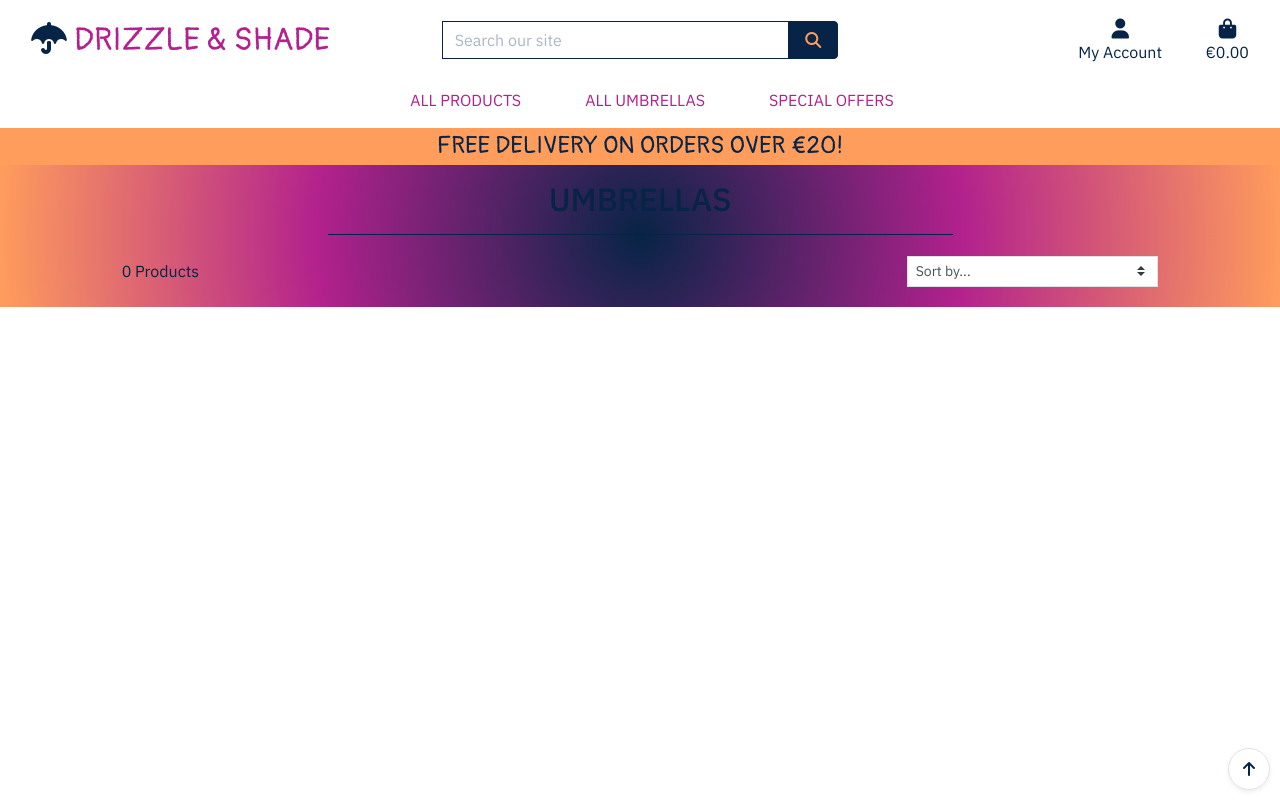
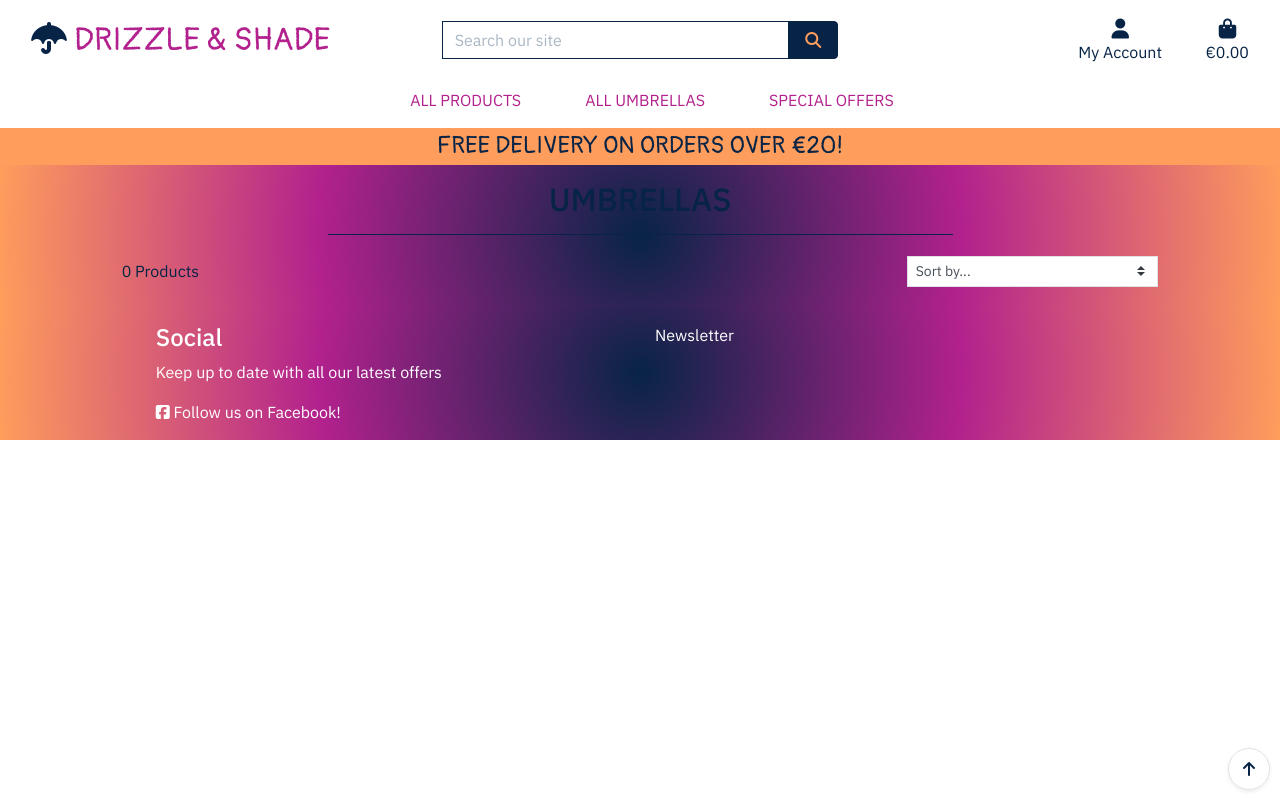
Before and after one commit to michelleconville/drizzle-and-shade, a Django app: page /products/ in a window 1280 px wide. Run offline with Django 3.2, Linux system fonts and the light colour scheme; data that the repository does not hold is empty; some libraries are stand-ins or nearby versions.

Commit message:
Added footer and updated product model

```diff
--- a/products/models.py
+++ b/products/models.py
@@ -1,6 +1,7 @@
 from django.db import models
 from djrichtextfield.models import RichTextField
 from profiles.models import UserProfile
+from django.contrib.auth.models import User
 
 
 class Category(models.Model):
@@ -52,11 +53,11 @@ class Review(models.Model):
         (1, '1'),
     ]
 
-    user = models.ForeignKey(UserProfile, on_delete=models.CASCADE)
+    user = models.ForeignKey(User, on_delete=models.CASCADE)
     name = models.ForeignKey(Product, on_delete=models.CASCADE)
     rating = models.IntegerField(choices=RATING, default=3)
     body = models.TextField(max_length=1024)
     created_on = models.DateTimeField(auto_now_add=True)
 
     def __str__(self):
-        return f'User: {self.user} rated {self.product}, {self.product} stars.'
+        return f'User: {self.user} rated {self.name}, {self.rating} stars.'
--- a/static/css/base.css
+++ b/static/css/base.css
@@ -18,6 +18,10 @@ body {
     height: calc(100vh - 164px);
     color: var(--main_blue);
     font-family: 'IBM Plex Sans', sans-serif;
+}
+
+.flex-fill {
+    flex: 1 1 auto;
 }
 
 .container-fluid {
--- a/templates/base.html
+++ b/templates/base.html
@@ -49,13 +49,16 @@
 
 <body>
     <header class="container-fluid fixed-top">
+        <!-- Top navigation -->
         <div id="topnav" class="row bg-white pt-lg-2 d-none d-lg-flex">
+            <!-- Logo -->
             <div class="col-12 col-lg-4 my-auto py-1 py-lg-0 text-center text-lg-left">
                 <a href="{% url 'home' %}" class="nav-link main-logo-link">
                     <h2 class="logo-font my-0 logo"><i class="fa-solid fa-umbrella" style="color: #072446;"></i>
                         Drizzle & Shade</h2>
                 </a>
             </div>
+            <!-- Search bar -->
             <div class="col-12 col-lg-4 my-auto py-1 py-lg-0">
                 <form method="GET" action="{% url 'products' %}">
                     <div class="input-group w-100">
@@ -70,6 +73,7 @@
                     </div>
                 </form>
             </div>
+            <!-- Basket and Account links -->
             <div class="col-12 col-lg-4 my-auto py-1 py-lg-0">
                 <ul class="list-inline list-unstyled text-center text-lg-right my-0">
                     <li class="list-inline-item dropdown">
@@ -112,6 +116,7 @@
             </div>
         </div>
     </div>
+    <!-- Main page navigation -->
     <div class="row bg-white">
         <nav class="navbar navbar-expand-lg navbar-light w-100">
             <button class="navbar-toggler" type="button" data-toggle="collapse" data-target="#main-nav" aria-controls="main-nav" aria-expanded="false" aria-label="Toggle navigation">
@@ -152,6 +157,25 @@
     {% block content %}
     {% endblock %}
 
+        <!-- Main page navigation -->
+    <footer class="container-fluid p-3 text-white">
+            <div class="container quotes-container content-container">
+              <section class="footer">
+               <div class="row">
+                 <div class="col-12 col-md-6">
+                   <h4>Social</h4>
+                   <p>Keep up to date with all our latest offers</p>
+                   <a class="text-white" href="" target="_blank"><i class="fab fa-facebook-square"></i> Follow us on Facebook!</a>
+                 </div>
+                 <div class="col-12 col-md-6">
+                   <!-- Mailchimp signup form here -->
+                   Newsletter
+                 </div>
+               </div>
+             </section>
+           </div>
+    </footer>
+
     {% block postloadjs %}
     <script type="text/javascript">
         // Display toast messages
```
Also changed, not shown: products/migrations/0005_alter_review_user.py (added).
